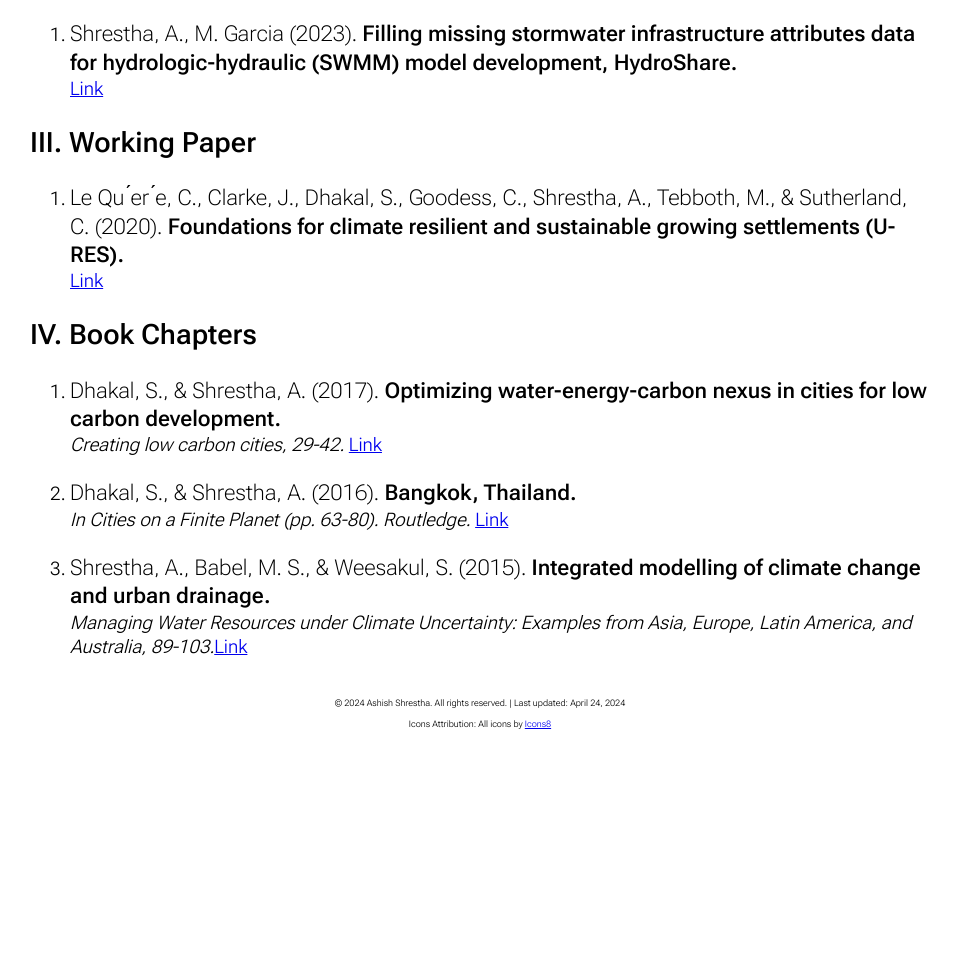
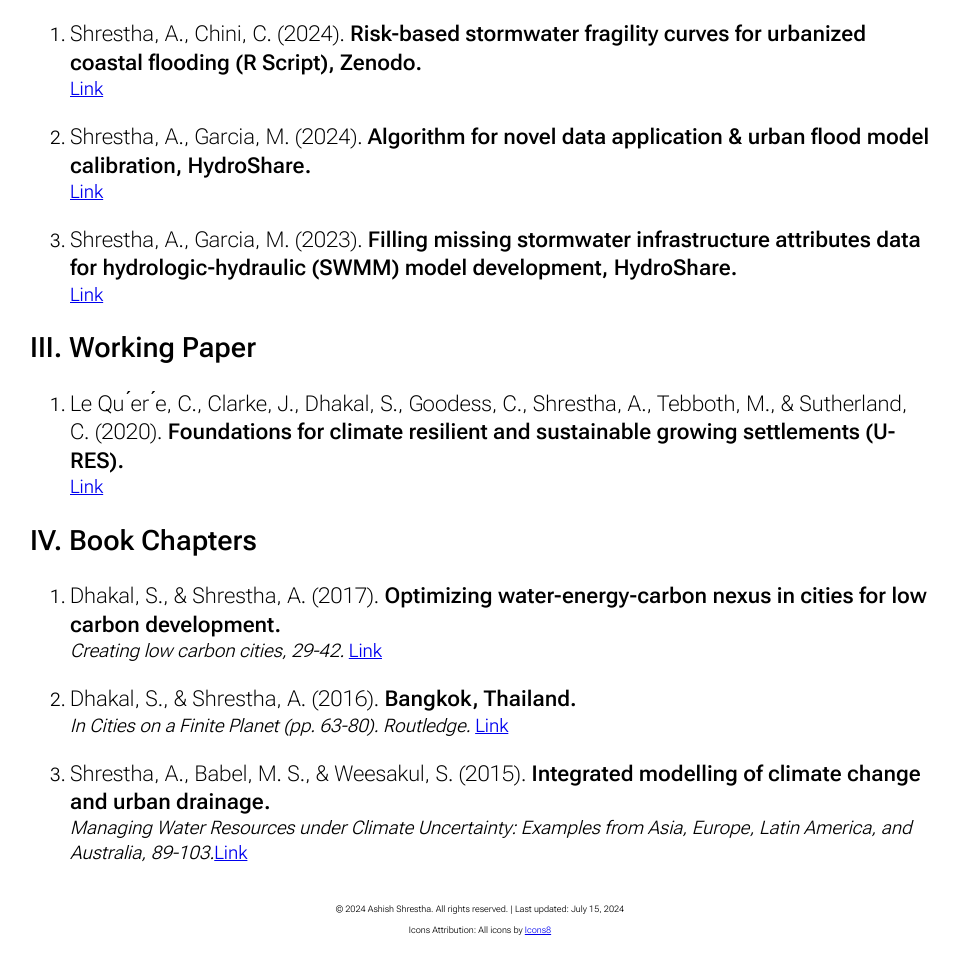
Before and after one commit to ashish-shrs/ashish-shrs.github.io, a plain HTML site: page publications.html in a window 1280 px wide. Shown: the part 1510-2468 px from the top of the page, without its empty margins (160-1119 px from the left). Before the commit the page ends 2268 px from the top, so only its background shows below. Drawn offline with Linux system fonts and the light colour scheme.

Commit message:
Update publications July

```diff
--- a/publications.html
+++ b/publications.html
@@ -85,7 +85,15 @@
         <h2>II. Open Source Tools</h2>
         <ol>
             <li>
-                <h3><span class="regular">Shrestha, A., M. Garcia (2023).</span> Filling missing stormwater infrastructure attributes data for hydrologic-hydraulic (SWMM) model development, HydroShare.</h3>
+                <h3><span class="regular">Shrestha, A., Chini, C. (2024).</span> Risk-based stormwater fragility curves for urbanized coastal flooding (R Script), Zenodo.</h3>
+                <p><a href="https://zenodo.org/records/12699846">Link</a></p>
+            </li>
+            <li>
+                <h3><span class="regular">Shrestha, A., Garcia, M. (2024).</span> Algorithm for novel data application & urban flood model calibration, HydroShare.</h3>
+                <p><a href="https://doi.org/10.4211/hs.0b994c0f13f445ababaa8858ece6e843">Link</a></p>
+            </li>
+            <li>
+                <h3><span class="regular">Shrestha, A., Garcia, M. (2023).</span> Filling missing stormwater infrastructure attributes data for hydrologic-hydraulic (SWMM) model development, HydroShare.</h3>
                 <p><a href="http://www.hydroshare.org/resource/eaf9a871fd254a759a4f381be4f0a325">Link</a></p>
             </li>
         </ol>
@@ -117,7 +125,7 @@
     </section>
 
     <footer>
-        <p>&copy; 2024 Ashish Shrestha. All rights reserved. | Last updated: April 24, 2024</p>
+        <p>&copy; 2024 Ashish Shrestha. All rights reserved. | Last updated: July 15, 2024</p>
          <p>Icons Attribution:</a> All icons by <a target="_blank" href="https://icons8.com">Icons8</a></p>
     </footer>
 
```
